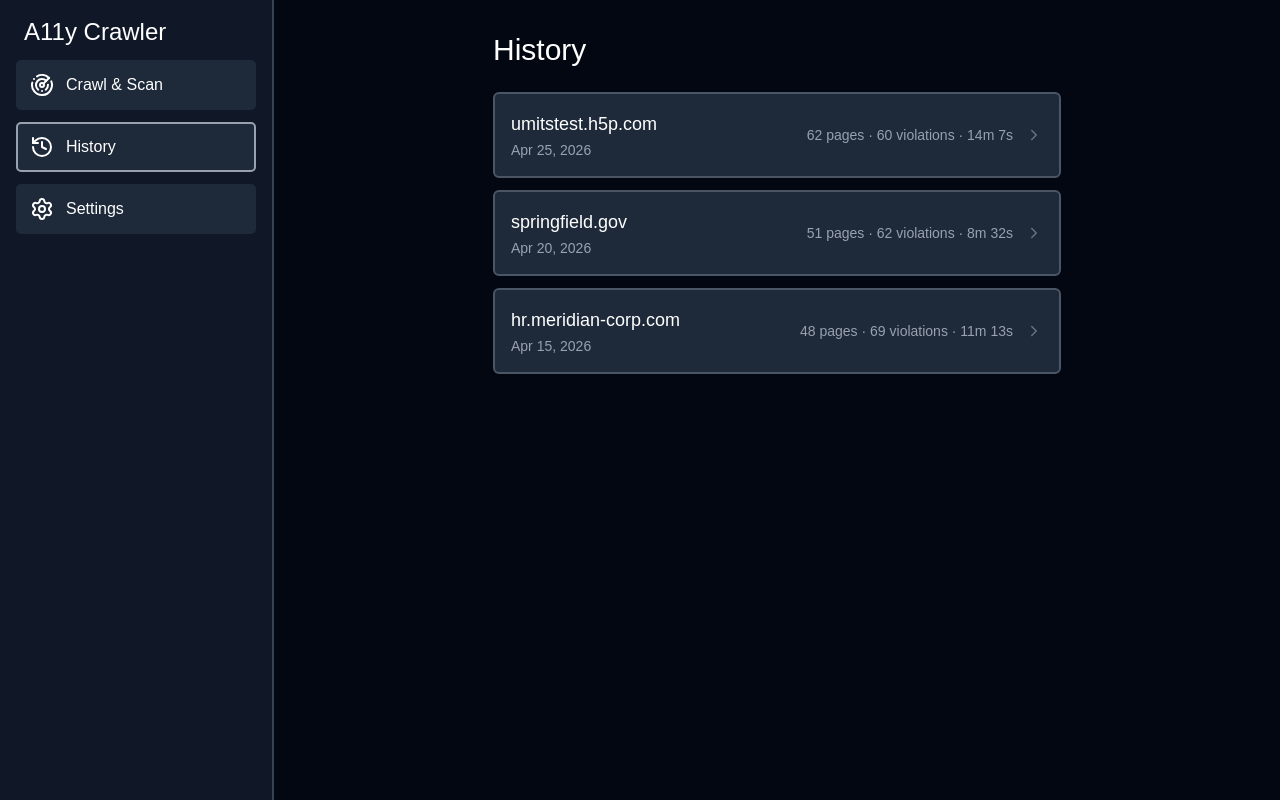
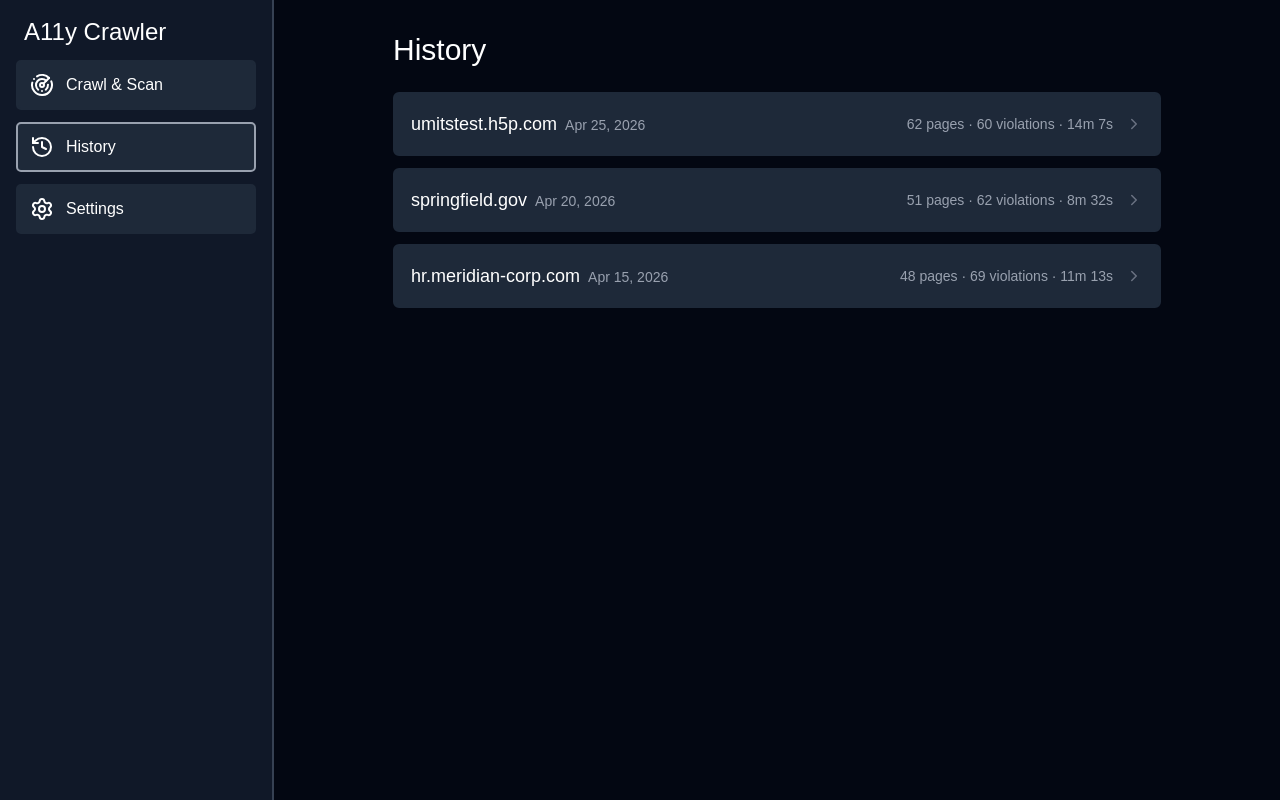
Before and after one commit to harryg02/a11y-crawler, a Next.js app: page / in a window 1280 px wide. Both pictures are taken after a click on the button "History". Built offline with nearby package versions, Linux system fonts and the light colour scheme; a web font is replaced by a local one.

Commit message:
Changed styling on HistoryList.tsx

```diff
--- a/app/components/HistoryList.tsx
+++ b/app/components/HistoryList.tsx
@@ -30,7 +30,7 @@ function getTotalViolations(scan: ScanRecord): number {
 
 export default function HistoryList({ scans, onSelectScan }: HistoryListProps) {
   return (
-    <div className="max-w-150 mx-auto py-8 px-4">
+    <div className="max-w-200 mx-auto py-8 px-4">
       <h1 className="text-3xl font-medium mb-6">History</h1>
 
       {scans.length === 0 ? (
@@ -46,13 +46,13 @@ export default function HistoryList({ scans, onSelectScan }: HistoryListProps) {
                 <button
                   type="button"
                   onClick={() => onSelectScan(scan.id)}
-                  className="w-full text-left bg-gray-800 border-2 border-gray-600 rounded-md p-4 hover:border-gray-400 transition-colors focus:outline-none focus:ring-2 focus:ring-white focus:ring-offset-2 focus:ring-offset-gray-950"
+                  className="w-full text-left bg-gray-800 border-2 border-gray-800 rounded-md p-4 hover:border-gray-400 transition-colors focus:outline-none focus:ring-2 focus:ring-white focus:ring-offset-2 focus:ring-offset-gray-950"
                   aria-label={`${getDomain(scan.url)}, scanned ${formatDate(scan.date)}, ${scan.pages.length} pages, ${total} violations`}
                 >
                   <div className="flex items-center gap-3">
-                    <div className="flex-1 min-w-0">
-                      <p className="text-lg font-medium text-white">{getDomain(scan.url)}</p>
-                      <p className="text-sm text-gray-400 mt-0.5">{formatDate(scan.date)}</p>
+                    <div className="flex-1 min-w-0 flex items-baseline gap-2">
+                      <p className="text-lg font-medium text-white shrink-0">{getDomain(scan.url)}</p>
+                      <p className="text-sm text-gray-400 truncate">{formatDate(scan.date)}</p>
                     </div>
                     <p className="text-sm text-gray-400 shrink-0 text-right">
                       {scan.pages.length} pages · {total} violations · {formatDuration(scan.durationSeconds)}
```
